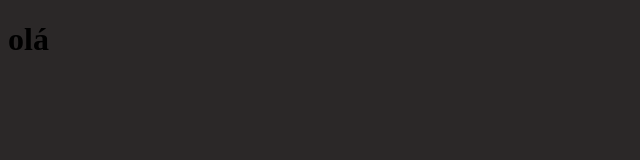
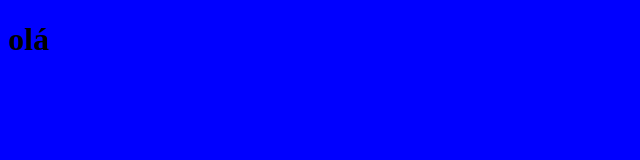
Before and after one commit to Juphyter/clone_disneyplus, a website: page index.html in a window 1280 px wide. Shown: the whole page, without its empty margins (0-640 px from the left). Drawn offline with nearby package versions, Linux system fonts and the light colour scheme; files that its build step writes are made by us from their sources.

Commit message:
update test

```diff
--- a/src/styles/main.scss
+++ b/src/styles/main.scss
@@ -1,4 +1,4 @@
-$bgcolor: rgb(43, 40, 40);
+$bgcolor: blue;
 
 body {
     background-color: $bgcolor;
```
